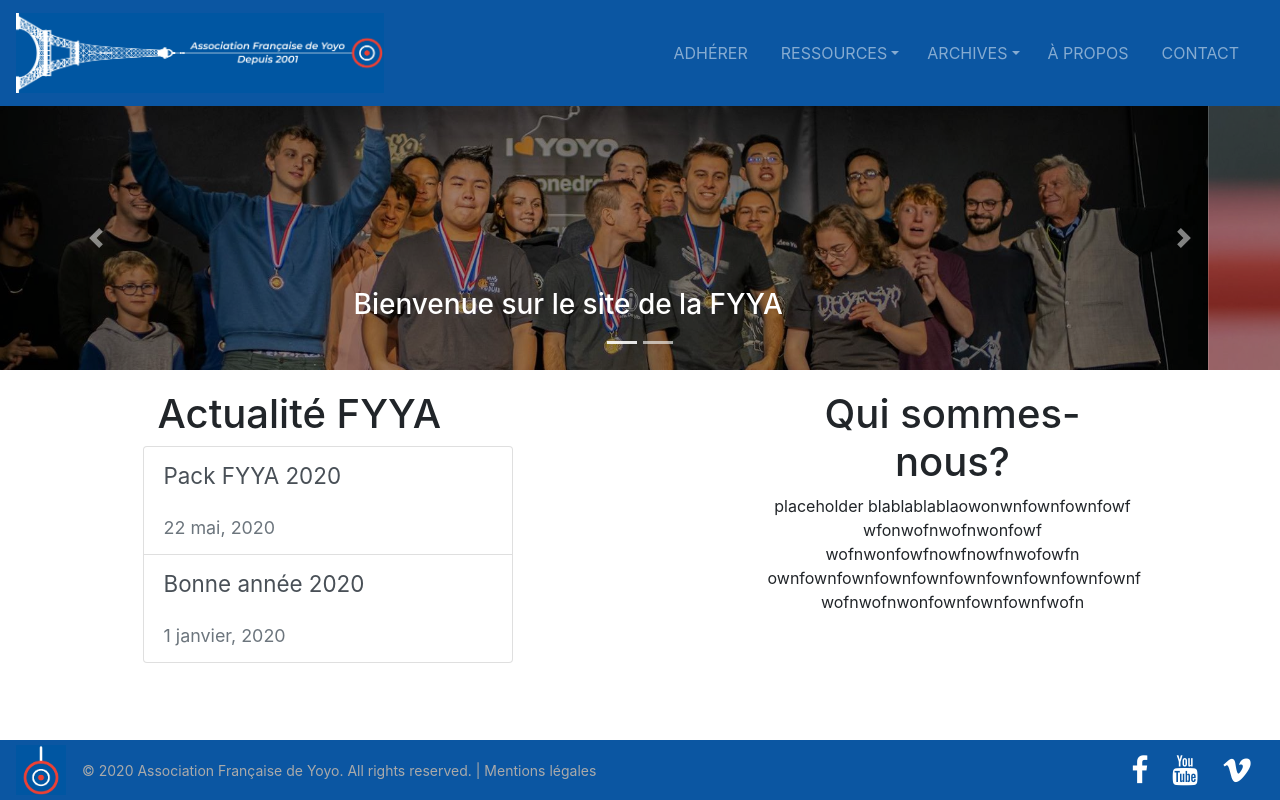
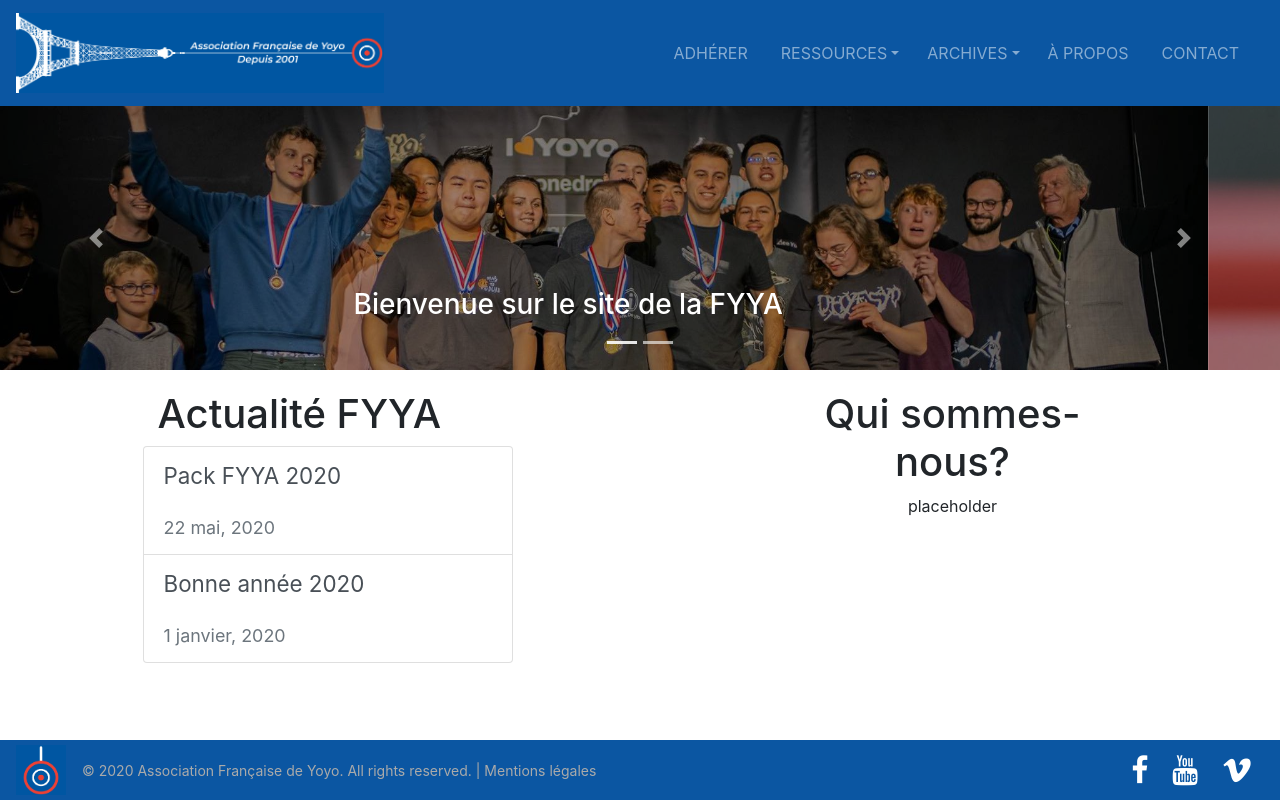
Before and after one commit to Gaspachow/FYYA, a Next.js app: page / in a window 1280 px wide. Built offline with nearby package versions, Linux system fonts and the light colour scheme.

Commit message:
Update index.js

```diff
--- a/pages/index.js
+++ b/pages/index.js
@@ -55,7 +55,7 @@ export default function Home({allPostsData}) {
          <Actu allPostsData={allPostsData}/>
           <Container className="text-center" style={{width: 400, marginTop: 20, marginBottom: 20}}>
             <h1>Qui sommes-nous?</h1>
-            <p>placeholder blablablablaowonwnfownfownfowf wfonwofnwofnwonfowf wofnwonfowfnowfnowfnwofowfn ownfownfownfownfownfownfownfownfownfownf wofnwofnwonfownfownfownfwofn</p>
+            <p>placeholder</p>
           </Container>
         </Container>
       </Container>
```
